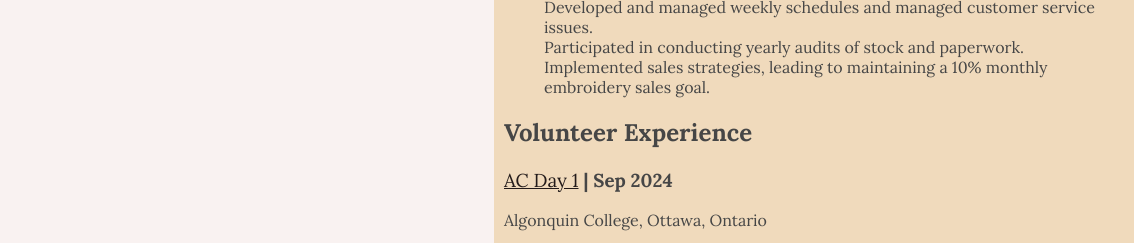
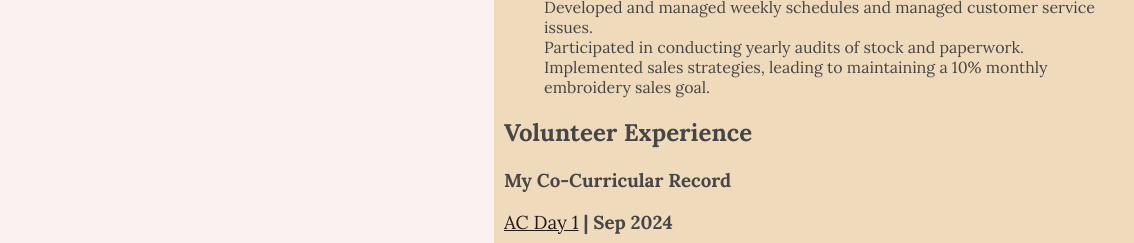
Before and after one commit to MoonCat-boop/Kira.Evans.github.io, a plain HTML site: page resume.html in a window 1280 px wide. Shown: the part 776-1019 px from the top of the page, 146-1280 px from the left. Drawn offline with Linux system fonts and the light colour scheme; a web font is replaced by a local one.

Commit message:
Update resume.html

```diff
--- a/resume.html
+++ b/resume.html
@@ -116,6 +116,7 @@
         </section>
         <section class="volunteering">
             <h2>Volunteer Experience</h2>
+            <h3>My Co-Curricular Record</h3>
             <h3><a href="https://www.eventbrite.ca/e/ac-day-1-volunteer-registration-fall-2024-tickets-988956313957?keep_tld=1" target="_blank">AC Day 1</a> | Sep 2024</h3>
             <p>Algonquin College, Ottawa, Ontario</p>
             <ul>
```
